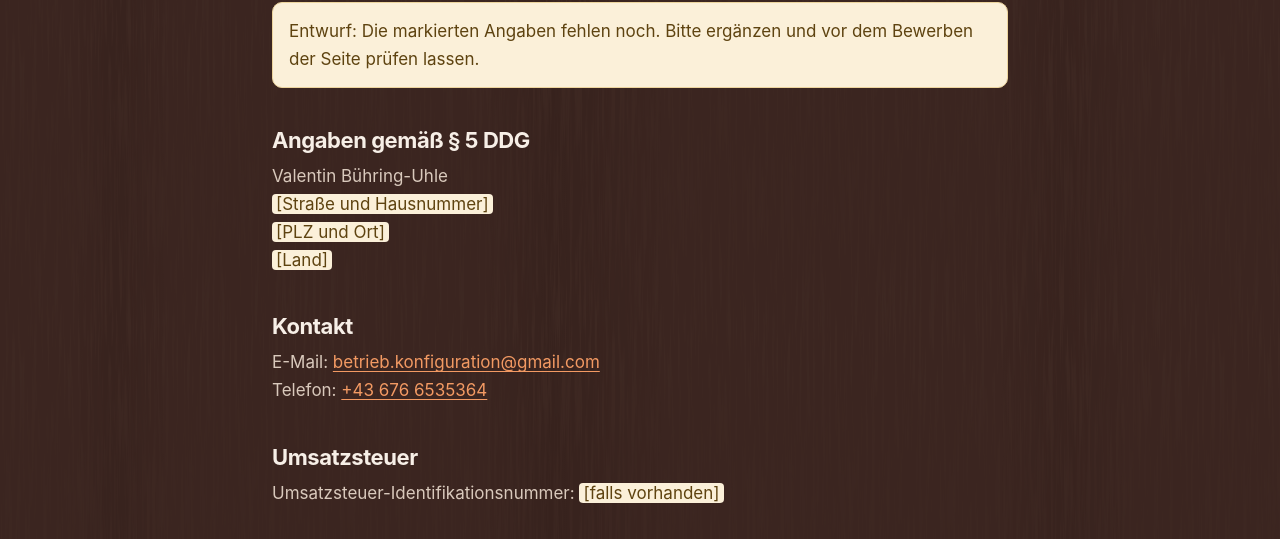
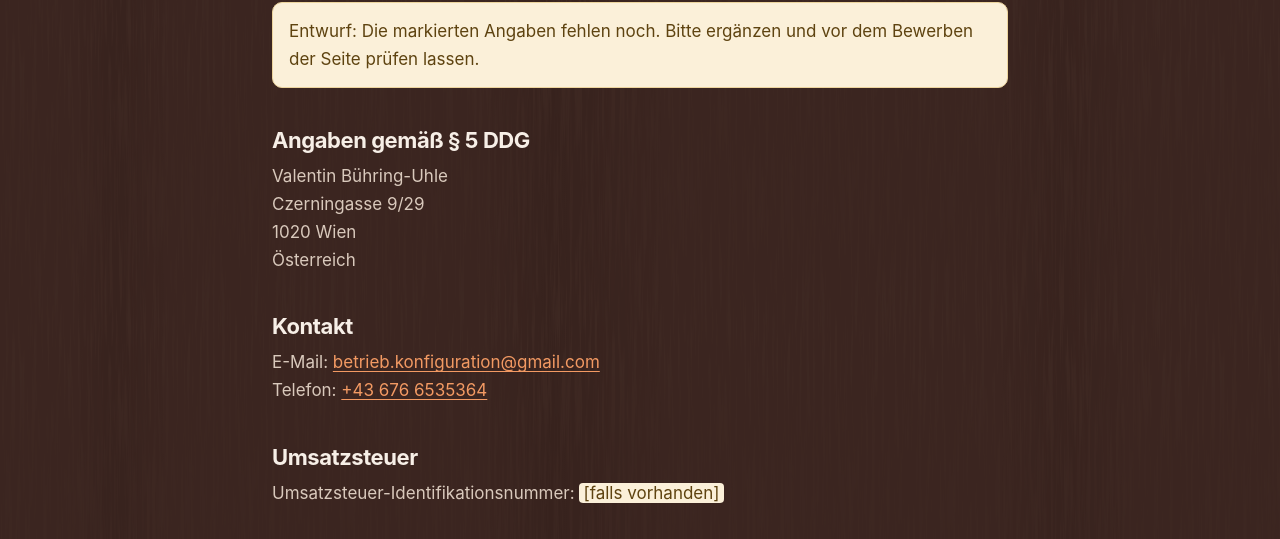
Before and after one commit to valentin1307/FurniqAI, a website: page impressum.html in a window 1280 px wide. Shown: the part 261-800 px from the top of the page. Drawn offline with Linux system fonts and the light colour scheme.

Commit message:
Impressum und Datenschutz: vollständige Anschrift
Co-Authored-By: Claude Opus 5.5 <noreply@anthropic.com>

```diff
--- a/impressum.html
+++ b/impressum.html
@@ -25,9 +25,9 @@
 
       <h2>Angaben gemäß § 5 DDG</h2>
       <p>Valentin Bühring-Uhle<br>
-        <span class="platzhalter">[Straße und Hausnummer]</span><br>
-        <span class="platzhalter">[PLZ und Ort]</span><br>
-        <span class="platzhalter">[Land]</span></p>
+        Czerningasse 9/29<br>
+        1020 Wien<br>
+        Österreich</p>
 
       <h2>Kontakt</h2>
       <p>E-Mail: <a href="mailto:betrieb.konfiguration@gmail.com">betrieb.konfiguration@gmail.com</a><br>
```
Also changed, not shown: datenschutz.html (+2 -1 lines).
